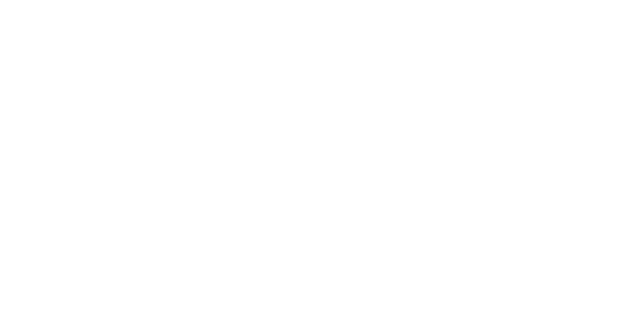
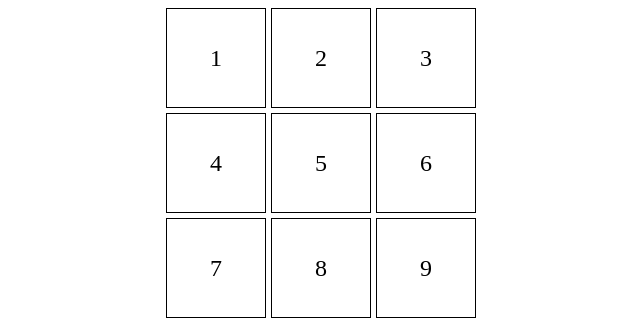
Before and after one commit to Luxlupus/odin-project-tic-tac-toe, a plain HTML site: page index.html in a window 1280 px wide. Shown: the whole page, without its empty margins (319-959 px from the left). Drawn offline with Linux system fonts and the light colour scheme.

Commit message:
Created function to render the fields, added style

```diff
--- a/index.html
+++ b/index.html
@@ -3,8 +3,9 @@
 <head>
     <meta charset="UTF-8">
     <meta name="viewport" content="width=device-width, initial-scale=1.0">
-    <link rel="stylesheet" src="./style.css">
-    <script src="./script.js"></script>
+    <script src="./script.js" defer></script>
+    <link rel="stylesheet" href="./style.css">
+
     <title>Tic Tac Toe</title>
 </head>
 <body>
--- a/script.js
+++ b/script.js
@@ -1,7 +1,6 @@
 
-//creating a IIFE that creates the gameboard object
-
-let gameBoard = (function () {
+//creating a IIFE that creates the gameBoard object
+const gameBoard = (function () {
     return {
         fields: ["1","2","3",
                 "4","5","6",
@@ -9,13 +8,27 @@ let gameBoard = (function () {
     }
 })();
 
+//creating a IIFE that renders the gameBoard object in the DOM
+function gameBoardDOM(gameBoard) {
+
+    const boardContainer = document.createElement("div");
+    boardContainer.classList.add("game-board");
+    document.body.appendChild(boardContainer);
+    for(let field of gameBoard.fields) {
+        const newField = document.createElement("div");
+        newField.classList.add("field");
+        newField.dataset.index = field;
+        newField.innerText = field;
+        boardContainer.appendChild(newField);
+    }
+}
+gameBoardDOM(gameBoard);
+
 //factory function to create players
-
 function createPlayer(order, sign) {
     return {order: order.toUpperCase(),
             sign: sign.toUpperCase()};
 }
-
 const playerOne = createPlayer("first", "x");
 const playerTwo = createPlayer("second", "o");
 
@@ -61,17 +74,19 @@ function game(gameBoardObj, playerObject, field) {
             return false;
         };
 
+    const checkStrike = () => {
+        if(checkForDiagonalStrike() || checkForHorizontalStrike() || checkForVerticalStrike()){
+            return true;
+        }
+        return false;
+    };
 
-    return {updateFields, checkForHorizontalStrike, checkForVerticalStrike, checkForDiagonalStrike};
-}
+    return {updateFields, checkStrike}
+    }
 
 gameBoard.fields;
 playerOne.sign;
 playerTwo.sign;
-
-
-
-
 
 //simulation of the game
 let moves = [
@@ -86,7 +101,11 @@ game(gameBoard, playerTwo, "8"),
 game(gameBoard, playerOne, "9")
 ];
 
-for(let i = 0; i<moves.length; i++){
-    console.log(moves[i].updateFields())
-    console.log(moves[i].checkForHorizontalStrike());
+for (let i = 0; i < moves.length; i++) {
+    moves[i].updateFields();
+    console.log("After move " + (i + 1) + ":", gameBoard.fields);
+    if (moves[i].checkStrike()){
+        console.log("Player " + ((i % 2 === 0) ? "One (X)" : "Two (O)") + " won!");
+        break;
+    }
 }
--- a/style.css
+++ b/style.css
@@ -0,0 +1,18 @@
+
+.game-board {
+    display: grid;
+    justify-content: center;
+    align-content: center;
+    grid-template-columns: repeat(3, 100px);
+    grid-template-rows: repeat(3, 100px);
+    gap: 5px;
+}
+
+.field {
+    display: flex;
+    justify-content: center;
+    align-items: center;
+    font-size: 24px;
+    border: 1px solid black;
+    cursor: pointer;
+}
```
